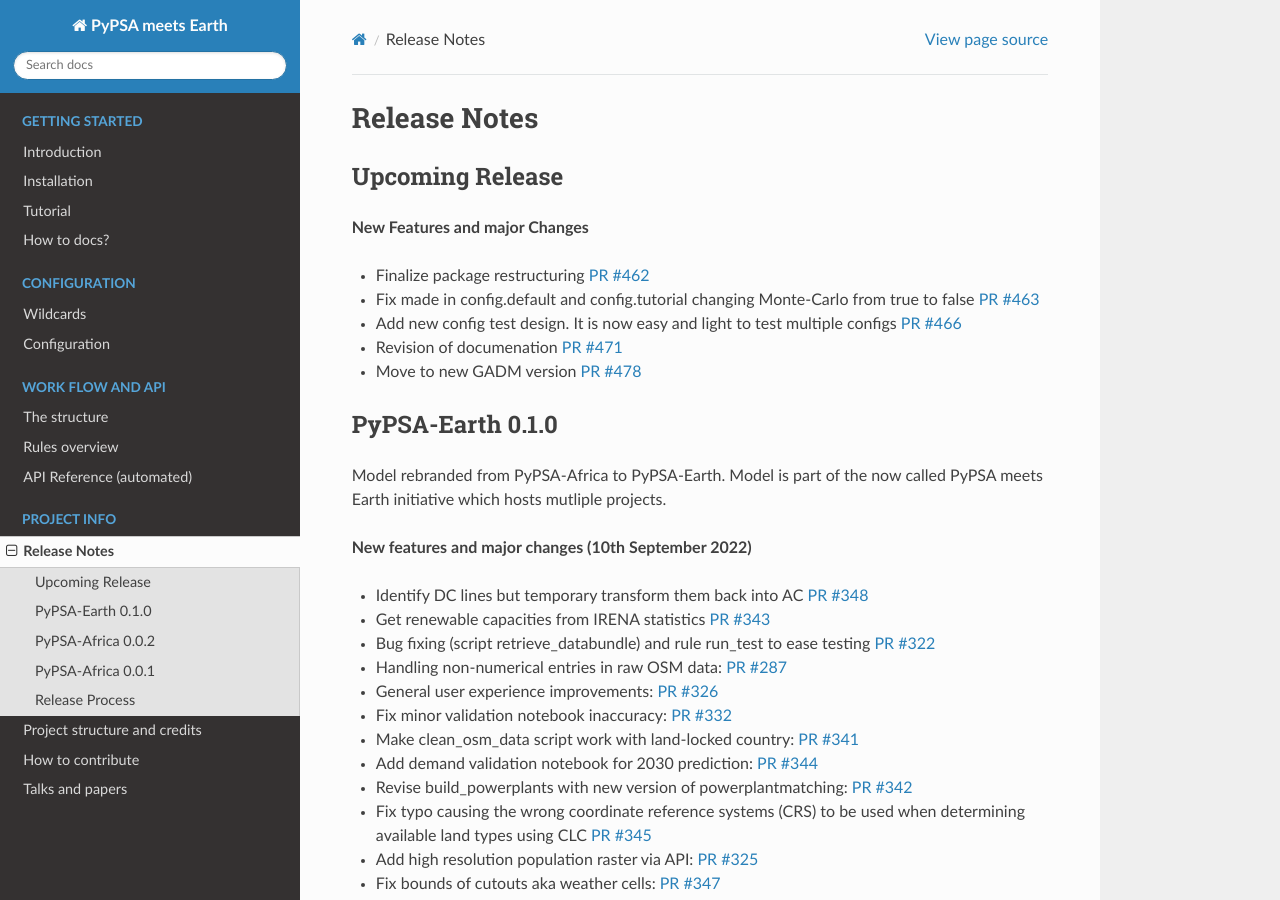
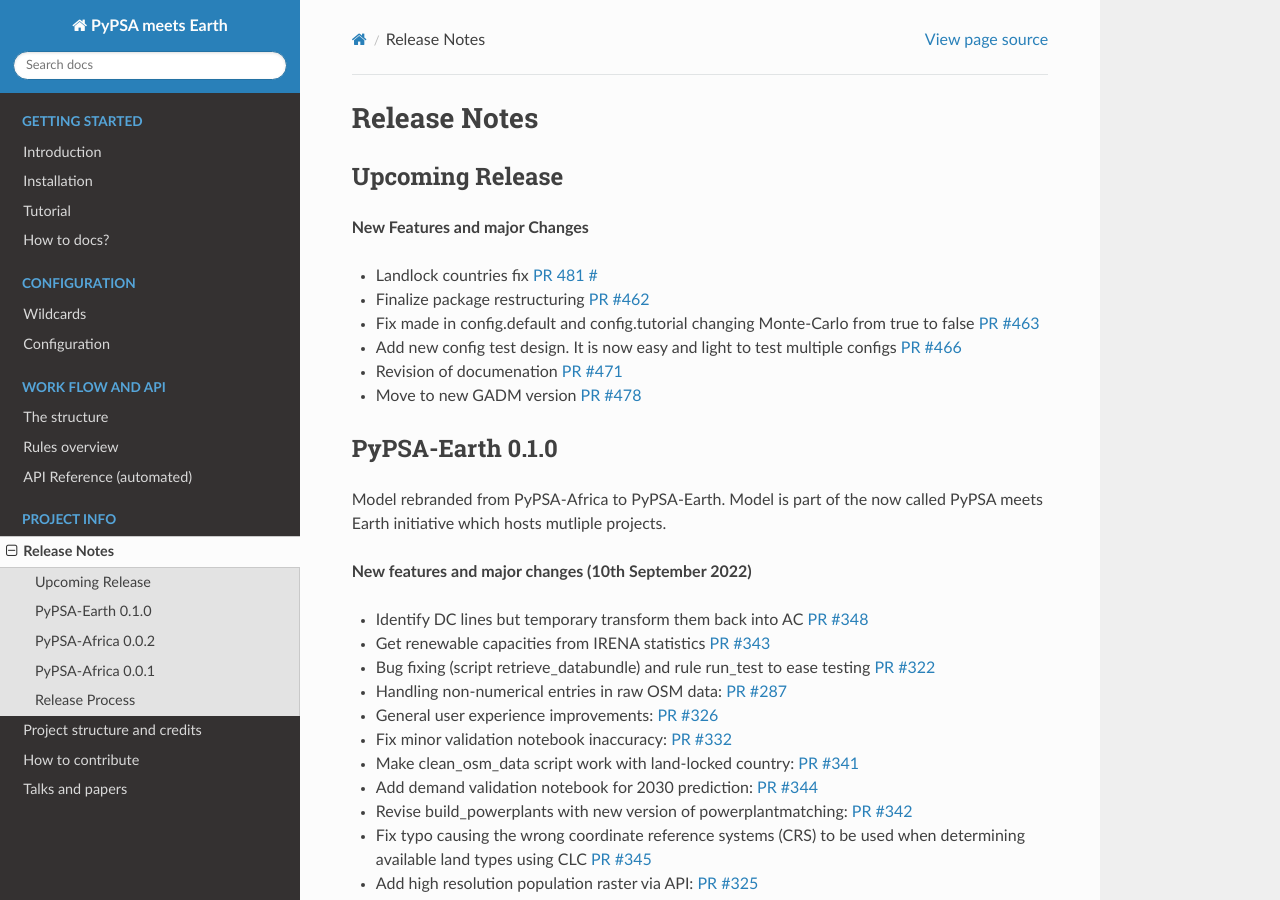
Before and after one commit to pypsa-meets-earth/pypsa-earth, a Sphinx documentation site: the page built from doc/release_notes.rst, in a window 1280 px wide and 900 px high. Built offline with Sphinx 7.4.7 and the Read the Docs theme 2.0.0, drawn with Linux system fonts in a browser that asks for light colours; pages that are not in the unit, such as notebooks, are missing from menus; the version number could not be read and is left out.

Commit message:
Release_notes doc

```diff
--- a/doc/release_notes.rst
+++ b/doc/release_notes.rst
@@ -12,6 +12,8 @@
 ================
 
 **New Features and major Changes**
+
+* Landlock countries fix `PR 481 # <https://github.com/pypsa-meets-earth/pypsa-earth/pull/481>`__
 
 * Finalize package restructuring `PR #462 <https://github.com/pypsa-meets-earth/pypsa-earth/pull/462>`__
 
```
